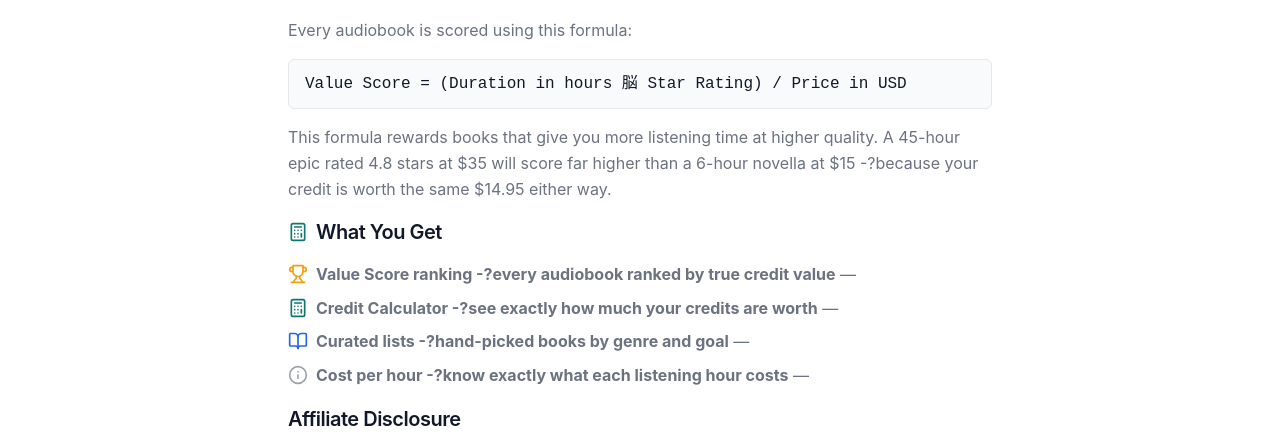
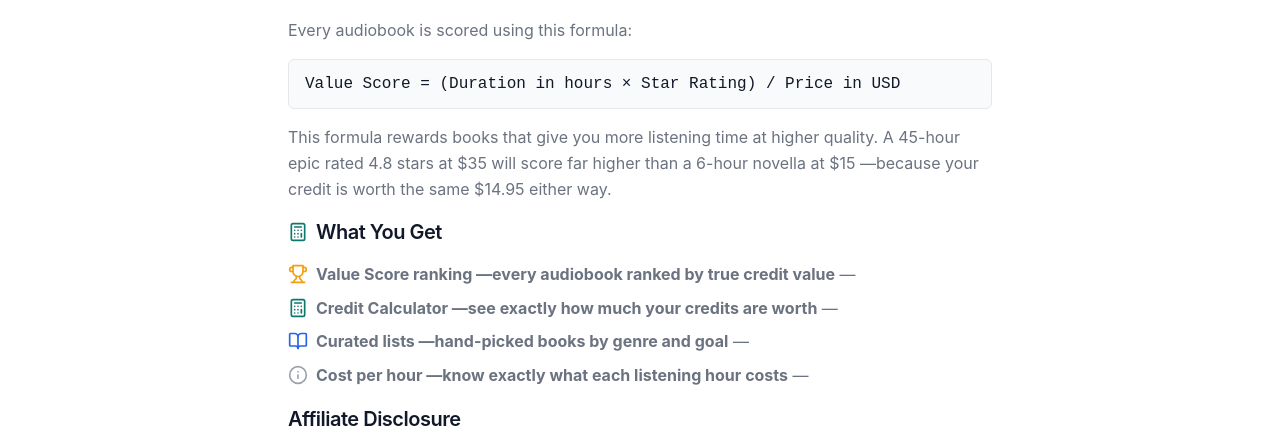
Before and after one commit to 863683348/getcreditworth, a Next.js app: page /about in a window 1280 px wide. Shown: the part 276-711 px from the top of the page. Built offline with nearby package versions, Linux system fonts and the light colour scheme; no server answers.

Commit message:
fix: 修复 hover 按钮文字消失 + en.ts 13 处双重转义乱码

```diff
--- a/app/globals.css
+++ b/app/globals.css
@@ -71,15 +71,15 @@
     font-variant-numeric: tabular-nums;
   }
 
-  /* 链接默认样式 */
+  /* 链接默认样式
+     重要:不写 a:hover 全局颜色规则!
+     原因:`a:hover { color: ... }` 会覆盖组件层 .text-white 等工具类,
+     导致带白字按钮(Start Free Trial、Use a Credit)hover 时文字变深色、不可见。
+     如需默认链接变色,在对应位置用 Tailwind 的 hover:text-primary-hover 工具类。 */
   a {
     color: var(--color-primary);
     text-decoration: none;
     transition: color 150ms cubic-bezier(0.4, 0, 0.2, 1);
-  }
-
-  a:hover {
-    color: var(--color-primary-hover);
   }
 
   /* 标题 */
--- a/lib/i18n/en.ts
+++ b/lib/i18n/en.ts
@@ -1,6 +1,6 @@
 /**
- * 缈昏瘧瀛楀吀 - 鑻辨枃
- * 鎵€鏈夌晫闈㈡枃妗堢殑鑻辨枃鐗堟湰
+ * Translations Dictionary - English
+ * All English UI strings
  */
 export const en = {
   // Header / Nav
@@ -38,19 +38,19 @@ export const en = {
   // Inline trial banner (Book detail page)
   trialBanner: {
     title: 'Not an Audible member yet?',
-    subtitle: 'Start a free 30-day trial and get 1 audiobook on us. Cancel anytime -?your book is yours to keep.',
+    subtitle: 'Start a free 30-day trial and get 1 audiobook on us. Cancel anytime —your book is yours to keep.',
     cta: 'Start Free Trial',
-    disclaimer: 'Affiliate link -?we may earn a commission at no extra cost to you.',
+    disclaimer: 'Affiliate link —we may earn a commission at no extra cost to you.',
   },
 
   // Trial recommendation card (Book detail page)
   trialRecommend: {
     title: 'Use your free credit on this book',
-    reason1: 'A 30-day trial gives you 1 credit -?worth $14.95 toward any audiobook',
+    reason1: 'A 30-day trial gives you 1 credit —worth $14.95 toward any audiobook',
     reason2: 'This book is priced above the credit value, so you\'d save money versus paying cash',
     reason3: 'You keep the audiobook forever, even if you cancel before day 30',
-    reason4: 'No commitment -?cancel in one click from your Audible dashboard',
-    cta: 'Start Free Trial 鈫?Get 1 Book',
+    reason4: 'No commitment —cancel in one click from your Audible dashboard',
+    cta: 'Start Free Trial →Get 1 Book',
   },
 
   // Footer
@@ -73,10 +73,10 @@ export const en = {
   // Home page
   home: {
     title: 'Top Audiobooks by Value Score',
-    subtitle: 'Ranked by Value Score -?a formula combining listening hours, rating, and price to find the best audiobooks to spend your Audible credits on.',
+    subtitle: 'Ranked by Value Score —a formula combining listening hours, rating, and price to find the best audiobooks to spend your Audible credits on.',
     howCalculated: 'How is Value Score calculated?',
     formulaLabel: 'The formula:',
-    formula: 'Value Score = (Duration in hours 脳 Star Rating) / Price in USD',
+    formula: 'Value Score = (Duration in hours × Star Rating) / Price in USD',
     bullet1: 'Higher scores mean better value for your credit',
     bullet2: 'Long, highly-rated books at higher prices are the best credit investments',
     bullet3: 'A $35 audiobook with 4.8 stars and 45 hours scores much higher than a $15 short book',
@@ -171,14 +171,14 @@ export const en = {
     intro: '{name} is a free tool that helps Audible subscribers find the best audiobooks to spend their credits on. Instead of guessing, you get data-driven recommendations based on a transparent Value Score formula.',
     howItWorks: 'How It Works',
     howItWorksDesc: 'Every audiobook is scored using this formula:',
-    howItWorksExplain: 'This formula rewards books that give you more listening time at higher quality. A 45-hour epic rated 4.8 stars at $35 will score far higher than a 6-hour novella at $15 -?because your credit is worth the same {value} either way.',
+    howItWorksExplain: 'This formula rewards books that give you more listening time at higher quality. A 45-hour epic rated 4.8 stars at $35 will score far higher than a 6-hour novella at $15 —because your credit is worth the same {value} either way.',
     whatYouGet: 'What You Get',
-    feature1: 'Value Score ranking -?every audiobook ranked by true credit value',
-    feature2: 'Credit Calculator -?see exactly how much your credits are worth',
-    feature3: 'Curated lists -?hand-picked books by genre and goal',
-    feature4: 'Cost per hour -?know exactly what each listening hour costs',
+    feature1: 'Value Score ranking —every audiobook ranked by true credit value',
+    feature2: 'Credit Calculator —see exactly how much your credits are worth',
+    feature3: 'Curated lists —hand-picked books by genre and goal',
+    feature4: 'Cost per hour —know exactly what each listening hour costs',
     affiliateTitle: 'Affiliate Disclosure',
-    affiliateDesc: '{name} is a participant in the Amazon Associates Program. As an Amazon Associate, we earn from qualifying purchases. This does not affect the price you pay, and it helps us keep this tool free. Our recommendations are based on data, not affiliate commissions -?we score every book the same way.',
+    affiliateDesc: '{name} is a participant in the Amazon Associates Program. As an Amazon Associate, we earn from qualifying purchases. This does not affect the price you pay, and it helps us keep this tool free. Our recommendations are based on data, not affiliate commissions —we score every book the same way.',
     dataSources: 'Data Sources',
     dataSourcesDesc: 'Book data (prices, ratings, runtime) is sourced from the Amazon Product Advertising API 5.0 and updated regularly. Value Scores are calculated by our algorithm and may differ from other ranking systems.',
     browseTopBooks: 'Browse Top Books',
```
